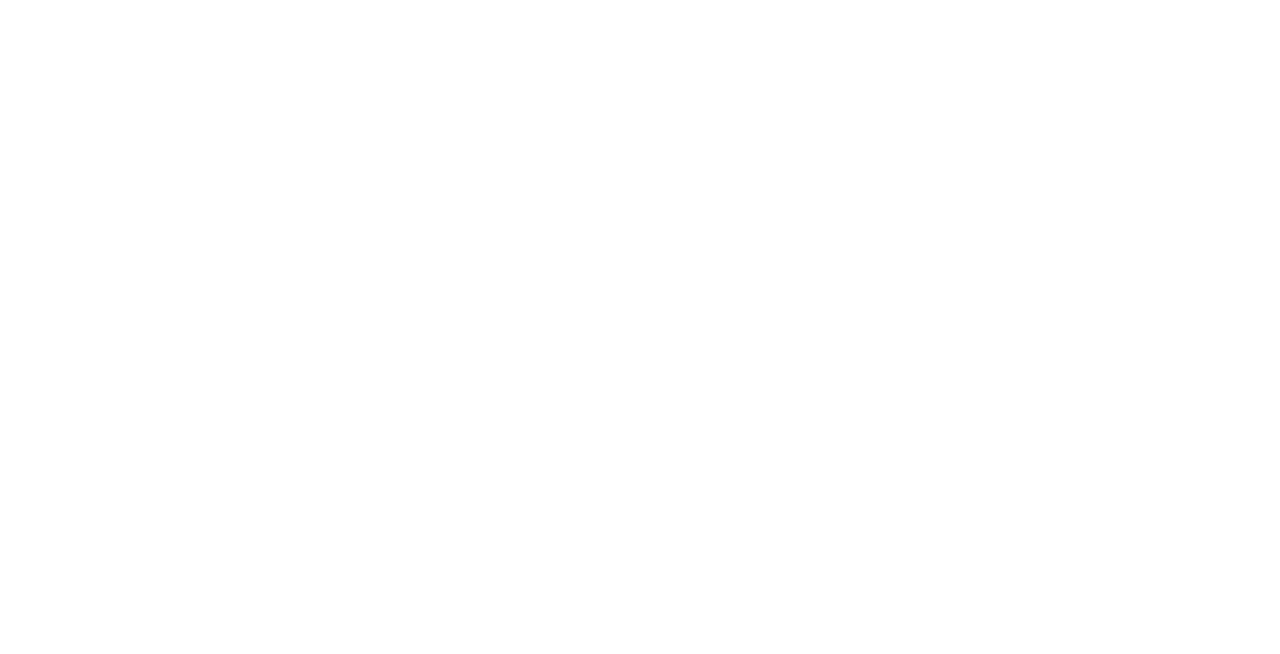
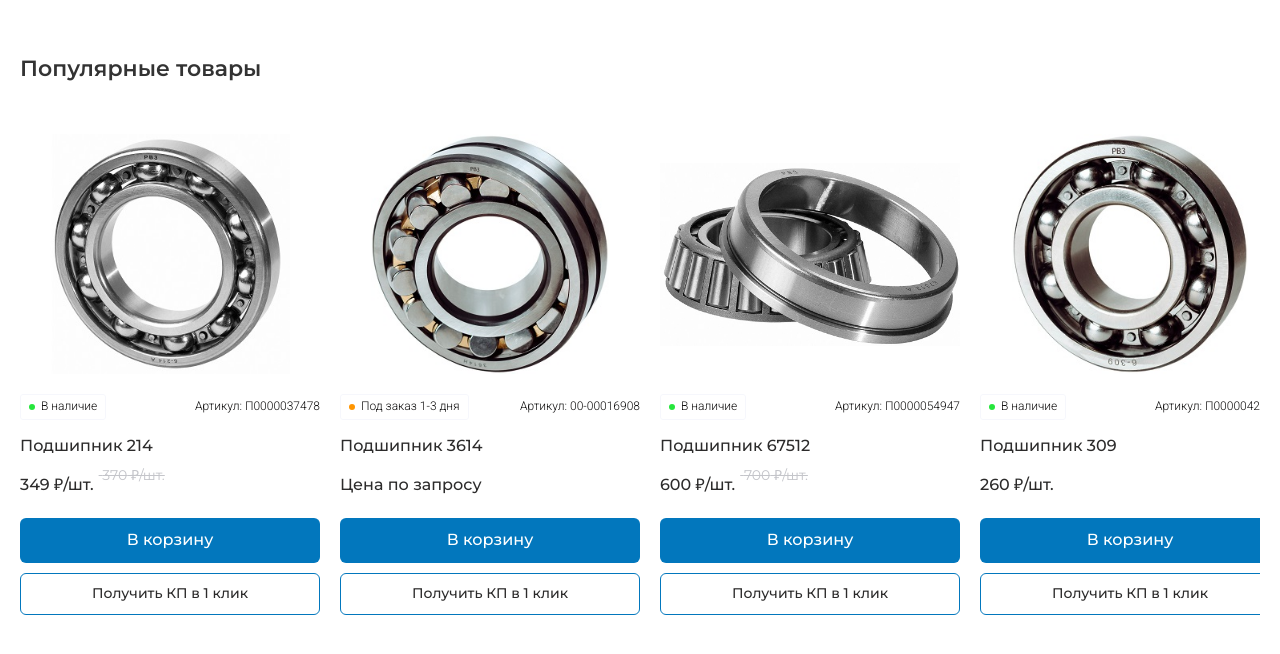
Before and after one commit to Niakrist/rvzgroup, a Next.js app: page / in a window 1280 px wide. Shown: the part 2052-2706 px from the top of the page. Before the commit the page ends 2026 px from the top, so only its background shows below. Built offline with nearby package versions, Linux system fonts and the light colour scheme.

Commit message:
feat: emplement PopularProducts

```diff
--- a/src/app/page.tsx
+++ b/src/app/page.tsx
@@ -1,10 +1,11 @@
-import { CategoryList, PromoSlider } from "@/components";
+import { CategoryList, PopularProduct, PromoSlider } from "@/components";
 
 export default function Home() {
   return (
     <main>
       <PromoSlider />
       <CategoryList />
+      <PopularProduct />
     </main>
   );
 }
--- a/src/assets/css/default.css
+++ b/src/assets/css/default.css
@@ -49,3 +49,9 @@
   margin: 0;
   padding: 0;
 }
+
+img {
+  width: 100%;
+  height: auto;
+  display: block;
+}
--- a/src/components/BreadCrumbs/BreadCrumbs.tsx
+++ b/src/components/BreadCrumbs/BreadCrumbs.tsx
@@ -6,7 +6,7 @@
 
 import styles from "./BreadCrumbs.module.css";
 
-export const BreadCrumbs = () => {
+export const BreadCrumbs: React.FC = () => {
   const params = usePathname();
 
   const name: IServicesPages | undefined = servicesPages.find(
--- a/src/components/CategoryList/CategoryList.module.css
+++ b/src/components/CategoryList/CategoryList.module.css
@@ -43,7 +43,7 @@
 
 .img {
   height: 90px;
-  object-fit: cover;
+  object-fit: contain;
 }
 
 .wrapper {
--- a/src/components/CategoryList/CategoryList.tsx
+++ b/src/components/CategoryList/CategoryList.tsx
@@ -4,7 +4,7 @@
 import { Icon } from "../Icon/Icon";
 import styles from "./CategoryList.module.css";
 import { categoryList } from "./CategoryList.props";
-export const CategoryList = () => {
+export const CategoryList: React.FC = () => {
   return (
     <section className={styles.section}>
       <div className={styles.container}>
--- /dev/null
+++ b/src/components/PopularProduct/PopularProduct.module.css
@@ -0,0 +1,123 @@
+.section {
+  padding: 100px 0;
+}
+
+.container {
+  max-width: 1304px;
+  margin: 0 auto;
+  padding: 0px 20px;
+}
+
+.list {
+  padding-bottom: 10px;
+  margin-top: 50px;
+  display: flex;
+  flex-wrap: nowrap;
+  column-gap: 20px;
+
+  overflow-x: auto;
+  overflow-y: hidden;
+  scrollbar-color: var(--blue) var(--blue2);
+}
+
+.card {
+  width: 300px;
+  padding-bottom: 5px;
+}
+
+.imgWrapper {
+  margin-bottom: 20px;
+}
+
+.img {
+  height: 240px;
+  object-fit: contain;
+}
+
+.info {
+  margin-bottom: 14px;
+  display: flex;
+  align-items: center;
+  justify-content: space-between;
+}
+
+.inStock {
+  display: flex;
+  align-items: center;
+  column-gap: 6px;
+
+  padding: 4px 8px;
+
+  border: 1px solid var(--grey2);
+  border-radius: 3px;
+
+  font-family: var(--second-family);
+  font-weight: 300;
+  font-size: 12px;
+  line-height: 1.33;
+  color: #0e0d0d;
+}
+
+.green {
+  display: inline-block;
+  width: 6px;
+  height: 6px;
+  border-radius: 100%;
+  background-color: var(--green);
+}
+
+.orange {
+  display: inline-block;
+  width: 6px;
+  height: 6px;
+  border-radius: 100%;
+  background-color: var(--orange);
+}
+
+.article {
+  font-family: var(--second-family);
+  font-weight: 300;
+  font-size: 12px;
+  line-height: 1.33;
+  color: #0e0d0d;
+}
+
+.link {
+  display: inline-block;
+  margin-bottom: 14px;
+  font-family: var(--font-family);
+  font-weight: 500;
+  font-size: 16px;
+  line-height: 1.56;
+  color: var(--black);
+  transition: color 0.2s;
+}
+
+.link:hover {
+  color: var(--blue);
+}
+
+.price {
+  margin-bottom: 20px;
+  font-family: var(--font-family);
+  font-weight: 500;
+  font-size: 16px;
+  line-height: 1.56;
+  color: var(--black);
+}
+
+.stock {
+  position: relative;
+  bottom: 10px;
+  left: 5px;
+  font-family: var(--font-family);
+  font-weight: 400;
+  font-size: 14px;
+  line-height: 1.4;
+  text-decoration: line-through;
+  color: var(--grey3);
+}
+
+.btn {
+  margin-bottom: 10px;
+}
--- /dev/null
+++ b/src/components/PopularProduct/PopularProduct.props.ts
@@ -0,0 +1,62 @@
+export const products = [
+  {
+    name: "Подшипник 214",
+    title: "Подшипник 214 - Купить в СПБ",
+    description: "Описание подшипника 214",
+    price: 349,
+    article: "П0000037478",
+    img: "ball-bearings.jpg",
+    inStock: true,
+    stock: 370,
+  },
+  {
+    name: "Подшипник 3614",
+    title: "Подшипник 3614 - Купить в СПБ",
+    description: "Описание подшипника 3614",
+    price: 0,
+    article: "00-00016908",
+    img: "spherical.jpg",
+    inStock: false,
+    stock: 0,
+  },
+  {
+    name: "Подшипник 67512",
+    title: "Подшипник 67512 - Купить в СПБ",
+    description: "Описание подшипника 67512",
+    price: 600,
+    article: "П0000054947",
+    img: "conical.jpg",
+    inStock: true,
+    stock: 700,
+  },
+  {
+    name: "Подшипник 309",
+    title: "Подшипник 309 - Купить в СПБ",
+    description: "Описание подшипника 309",
+    price: 260,
+    article: "П0000042145",
+    img: "open.jpg",
+    inStock: true,
+    stock: 0,
+  },
+  {
+    name: "Подшипник 8210",
+    title: "Подшипник 8210 - Купить в СПБ",
+    description: "Описание подшипника 8210",
+    price: 160,
+    article: "00-00016901",
+    img: "persistent.jpg",
+    inStock: true,
+    stock: 180,
+  },
+];
+
+export interface IProduct {
+  name: string;
+  title: string;
+  description: string;
+  price: number;
+  article: string;
+  img: string;
+  inStock: boolean;
+}
--- /dev/null
+++ b/src/components/PopularProduct/PopularProduct.tsx
@@ -0,0 +1,64 @@
+import { Button, Htag } from "@/ui";
+import Link from "next/link";
+import React from "react";
+import styles from "./PopularProduct.module.css";
+import { IProduct, products } from "./PopularProduct.props";
+
+export const PopularProduct: React.FC = () => {
+  return (
+    <section className={styles.section}>
+      <div className={styles.container}>
+        <Htag size="medium">Популярные товары</Htag>
+
+        <ul className={styles.list}>
+          {products.map((product) => (
+            <li key={product.article} className={styles.item}>
+              <article className={styles.card}>
+                <div className={styles.imgWrapper}>
+                  <img className={styles.img} src={product.img} alt="" />
+                </div>
+                <div className={styles.info}>
+                  <div className={styles.inStock}>
+                    <span
+                      className={product.inStock ? styles.green : styles.orange}
+                    />
+                    <span>
+                      {product.inStock ? "В наличие" : "Под заказ 1-3 дня"}
+                    </span>
+                  </div>
+                  <div className={styles.article}>
+                    Артикул: {product.article}
+                  </div>
+                </div>
+                <Link className={styles.link} href="#">
+                  {product.name}
+                </Link>
+                <div className={styles.price}>
+                  {!!product.inStock ? (
+                    <>
+                      <span>{product.price} ₽/шт.</span>
+                      {!!product.stock && (
+                        <span className={styles.stock}>
+                          {" "}
+                          {product.stock} ₽/шт.
+                        </span>
+                      )}
+                    </>
+                  ) : (
+                    "Цена по запросу"
+                  )}
+                </div>
+                <Button className={styles.btn} color="blue" size="big">
+                  В корзину
+                </Button>
+                <Button color="border" size="big">
+                  Получить КП в 1 клик
+                </Button>
+              </article>
+            </li>
+          ))}
+        </ul>
+      </div>
+    </section>
+  );
+};
--- a/src/components/index.ts
+++ b/src/components/index.ts
@@ -4,3 +4,4 @@
 export * from "./BreadCrumbs/BreadCrumbs";
 export * from "./TopNav/TopNav";
 export * from "./CategoryList/CategoryList";
+export * from "./PopularProduct/PopularProduct";
--- a/src/ui/Button/Button.module.css
+++ b/src/ui/Button/Button.module.css
@@ -31,6 +31,28 @@
   box-shadow: 0 4px 4px 0 rgba(15, 8, 8, 0.25);
 }
 
+.border {
+  font-family: var(--font-family);
+  font-weight: 500;
+  font-size: 14px;
+  line-height: 1.4;
+  color: var(--black);
+
+  border-radius: 6px;
+  box-shadow: 0 4px 4px 0 rgba(0, 0, 0, 0);
+  border: 1px solid var(--blue);
+  transition: box-shadow 0.2s, border 0.2s;
+}
+
+.border:hover {
+  border: 1px solid var(--blue2);
+  box-shadow: 0 4px 4px 0 rgba(0, 0, 0, 0.25);
+}
+
+.big {
+  width: 100%;
+}
+
 @media (max-width: 767px) {
   .button {
     width: 100%;
--- a/src/ui/Button/Button.props.ts
+++ b/src/ui/Button/Button.props.ts
@@ -6,5 +6,7 @@
     HTMLButtonElement
   > {
   children: ReactNode;
-  color: "blue" | "white";
+  color: "blue" | "white" | "border";
+  size?: "big";
+  className?: string;
 }
--- a/src/ui/Button/Button.tsx
+++ b/src/ui/Button/Button.tsx
@@ -8,10 +8,19 @@
 export const Button: React.FC<IButtonProps> = ({
   children,
   color,
+  size,
+  className,
   ...props
 }) => {
   return (
-    <button {...props} className={cn(styles.button, styles[color])}>
+    <button
+      {...props}
+      className={cn(
+        styles.button,
+        styles[color],
+        className,
+        size && styles[size]
+      )}>
       {children}
     </button>
   );
```
